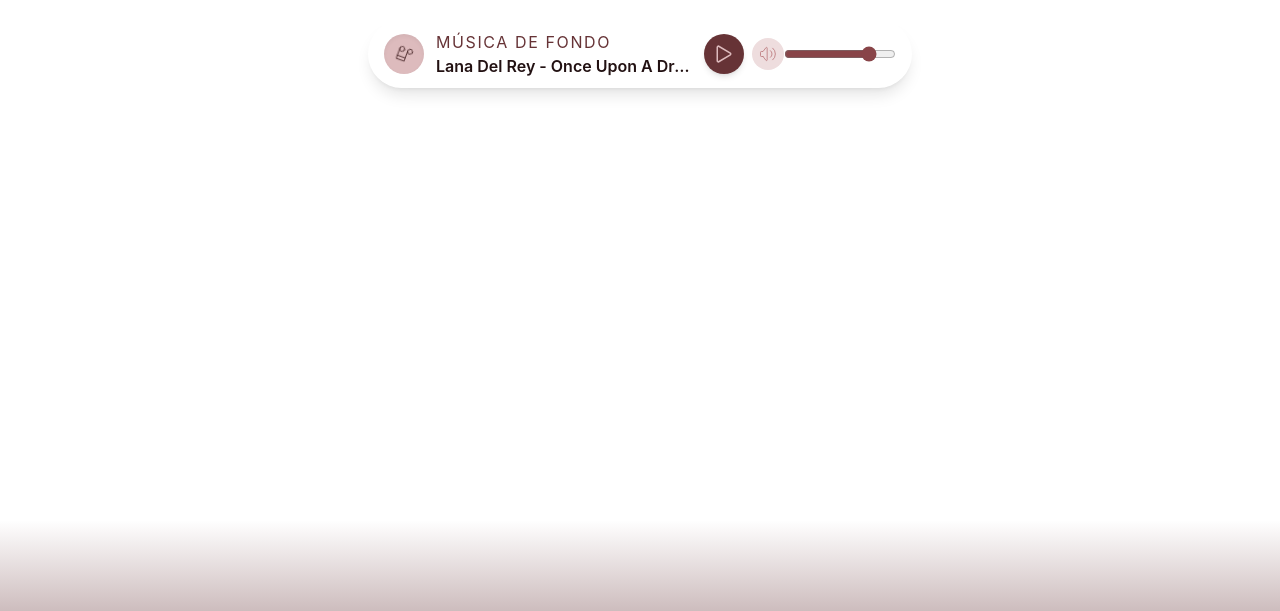
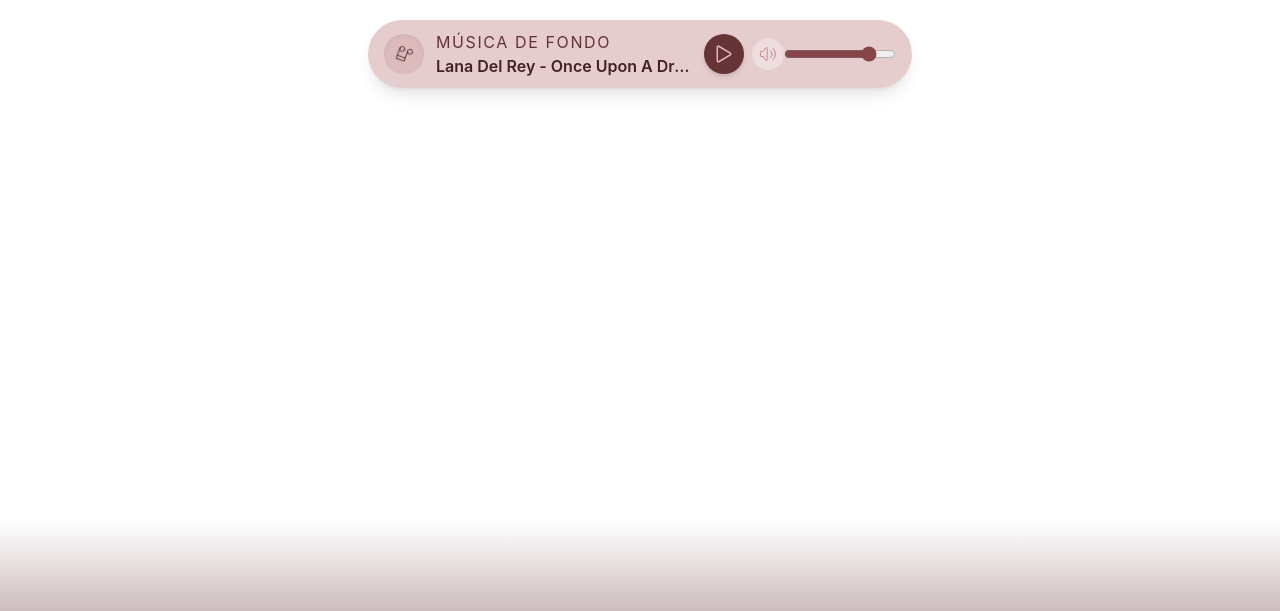
Before and after one commit to ZomCode/invitacion-xv-daniela, an Astro site: page / in a window 1280 px wide. Shown: the top 611 px of the page. Built offline with nearby package versions, Linux system fonts and the light colour scheme; Astro itself is replaced by a stand-in of ours; a web font is replaced by a local one.

Commit message:
Change sticky to fixed

```diff
--- a/src/components/ReproductorV2.astro
+++ b/src/components/ReproductorV2.astro
@@ -13,8 +13,8 @@ interface Props {
 const {src, title} = Astro.props;
 ---
 
-<aside class="absolute bottom-5 z-50 px-4 h-full w-full max-w-xl mx-auto">
-  <section data-media-player class="sticky top-5 z-50 backdrop-blur-md rounded-full px-4 py-2.5 shadow-lg flex items-center justify-between gap-3 transition-all duration-300">
+<aside class="fixed top-5 z-50 px-4 w-full max-w-xl mx-auto">
+  <section data-media-player class="bg-dusty-rose-300/50 backdrop-blur-md rounded-full px-4 py-2.5 shadow-lg flex items-center justify-between gap-3 transition-all duration-300">
     <audio data-audio src={ src } preload="metadata"></audio>
     <!-- Music Info & Art -->
     <section class="flex items-center gap-3 min-w-0">
@@ -23,7 +23,7 @@ const {src, title} = Astro.props;
         </article>
         <article class="flex flex-col min-w-0">
             <span class="text-caption text-dusty-rose-700 uppercase tracking-widest truncate">Música de Fondo</span>
-            <span class="text-label-md text-dusty-rose-900 font-semibold truncate">{ title }</span>
+            <span class="text-label-md text-dusty-rose-800 font-semibold truncate">{ title }</span>
         </article>
     </section>
     <!-- Controls & Sliders -->
```
